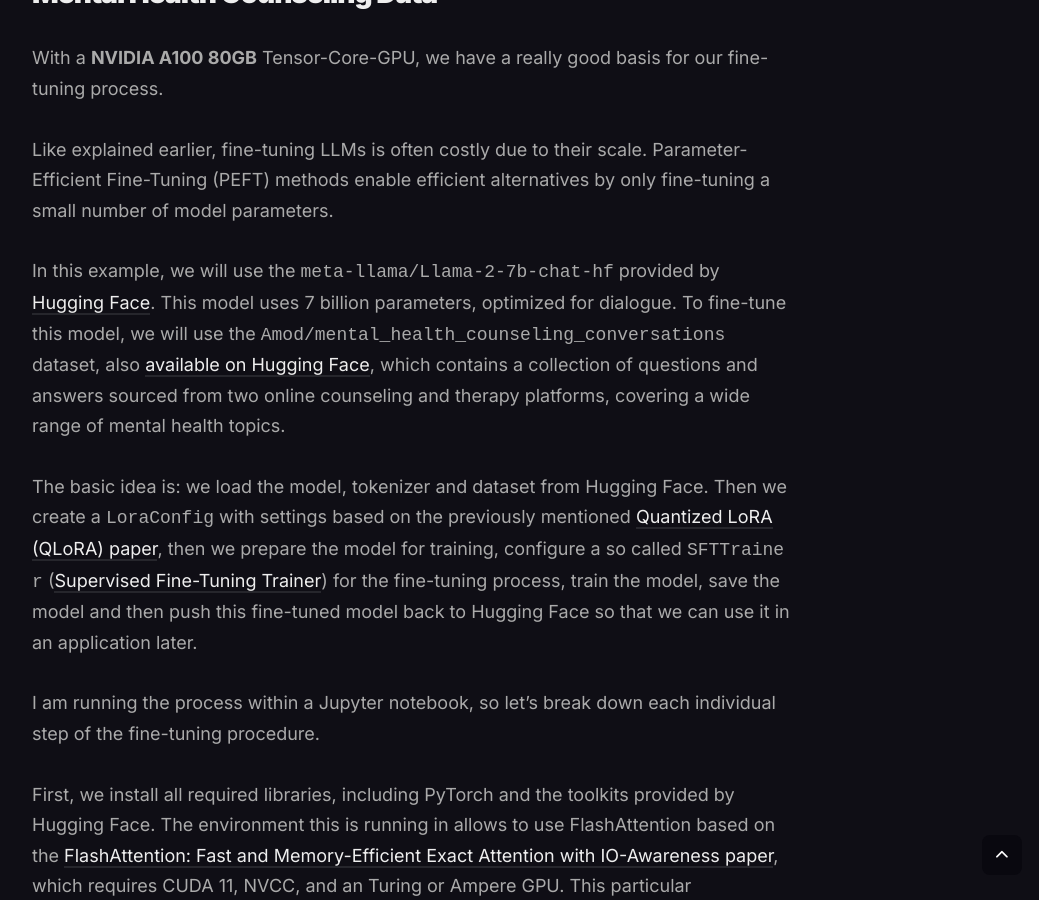
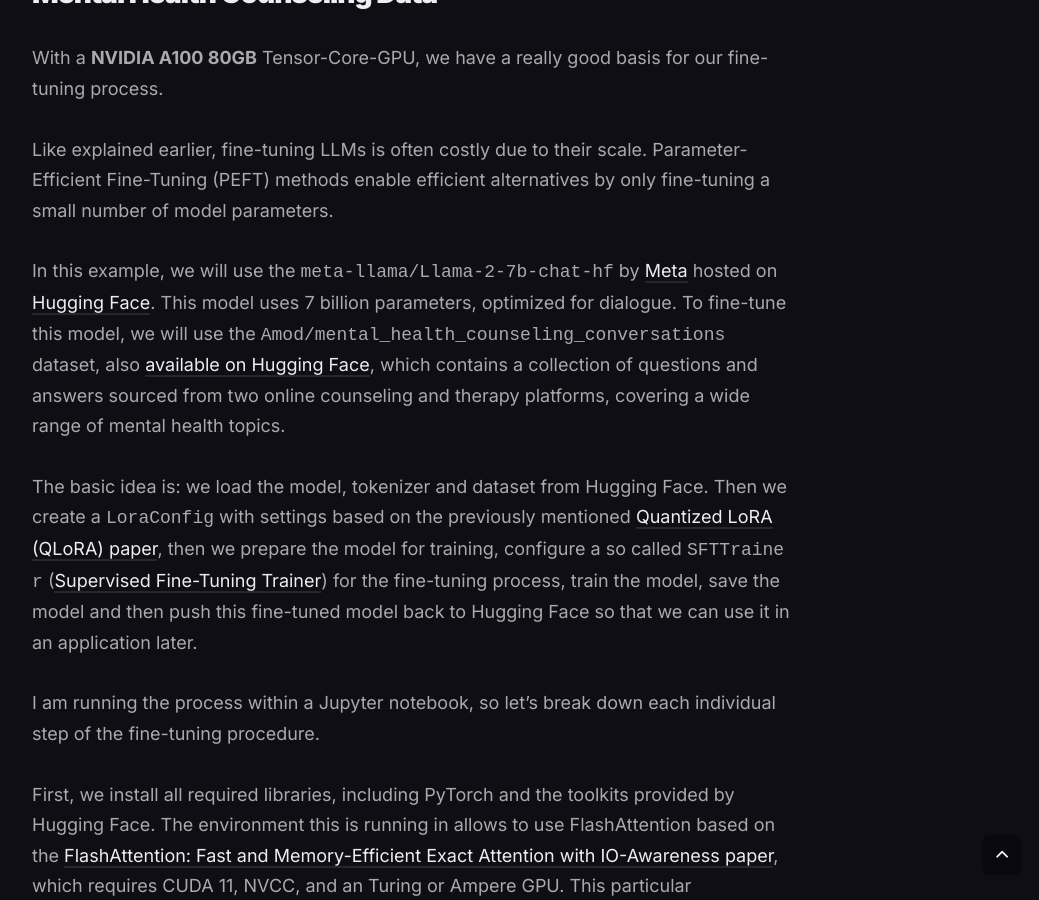
Before and after one commit to vojay-dev/vojay-dev.github.io, a Jekyll site: the page built from _posts/2024-05-05-mental-health.md, in a window 1280 px wide and 900 px high, scrolled down 18571 px. Shown: the whole window, without its empty margins (228-1267 px from the left). Built offline with Jekyll 4.4.1, drawn with Linux system fonts in a browser that asks for light colours; nearby versions of some CDN libraries; the table of contents is made by our own code.

Commit message:
Small improvements in mental health article

```diff
--- a/_posts/2024-05-05-mental-health.md
+++ b/_posts/2024-05-05-mental-health.md
@@ -265,7 +265,7 @@
 
 Like explained earlier, fine-tuning LLMs is often costly due to their scale. Parameter-Efficient Fine-Tuning (PEFT) methods enable efficient alternatives by only fine-tuning a small number of model parameters.
 
-In this example, we will use the `meta-llama/Llama-2-7b-chat-hf` provided by [Hugging Face](https://huggingface.co/meta-llama/Llama-2-7b-chat-hf). This model uses 7 billion parameters, optimized for dialogue. To fine-tune this model, we will use the `Amod/mental_health_counseling_conversations` dataset, also [available on Hugging Face](https://huggingface.co/datasets/Amod/mental_health_counseling_conversations), which contains a collection of questions and answers sourced from two online counseling and therapy platforms, covering a wide range of mental health topics.
+In this example, we will use the `meta-llama/Llama-2-7b-chat-hf` by [Meta](https://llama.meta.com/) hosted on [Hugging Face](https://huggingface.co/meta-llama/Llama-2-7b-chat-hf). This model uses 7 billion parameters, optimized for dialogue. To fine-tune this model, we will use the `Amod/mental_health_counseling_conversations` dataset, also [available on Hugging Face](https://huggingface.co/datasets/Amod/mental_health_counseling_conversations), which contains a collection of questions and answers sourced from two online counseling and therapy platforms, covering a wide range of mental health topics.
 
 The basic idea is: we load the model, tokenizer and dataset from Hugging Face. Then we create a `LoraConfig` with settings based on the previously mentioned [Quantized LoRA (QLoRA) paper](https://arxiv.org/abs/2305.14314), then we prepare the model for training, configure a so called `SFTTrainer` ([Supervised Fine-Tuning Trainer](https://huggingface.co/docs/trl/sft_trainer)) for the fine-tuning process, train the model, save the model and then push this fine-tuned model back to Hugging Face so that we can use it in an application later.
 
```
